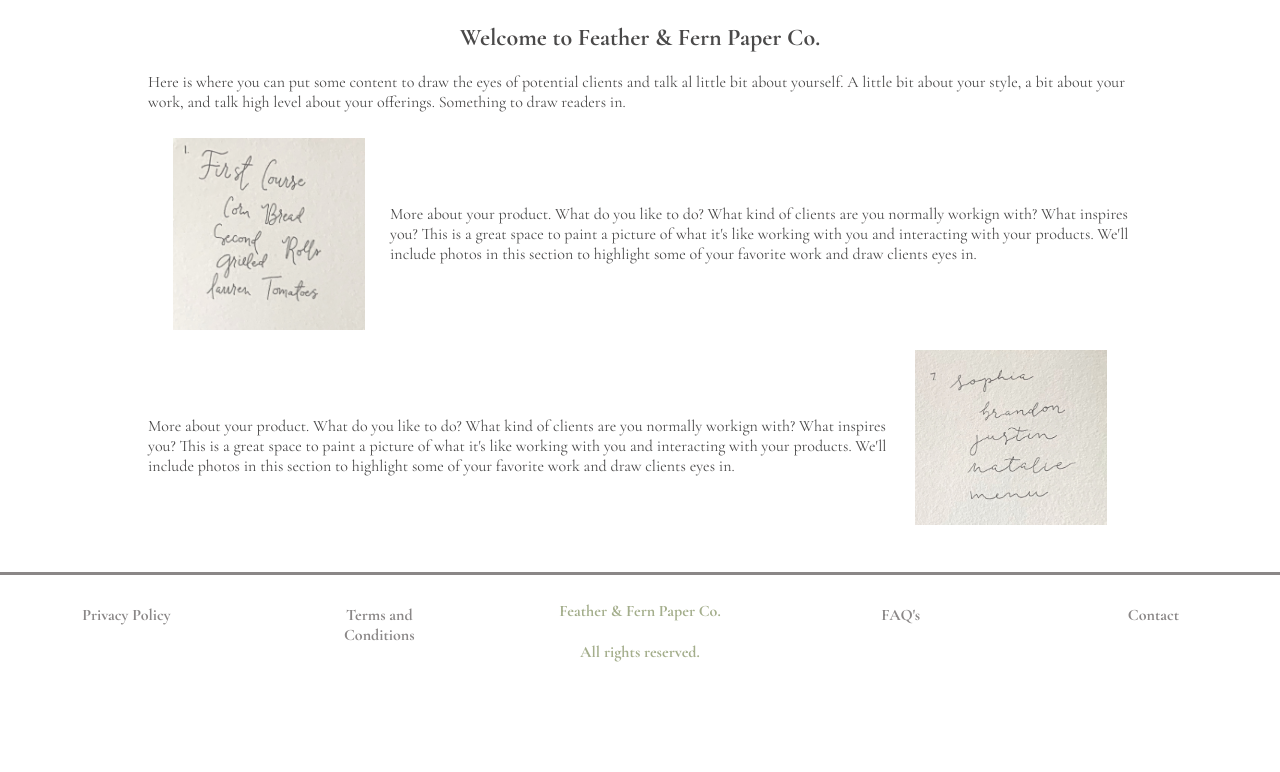
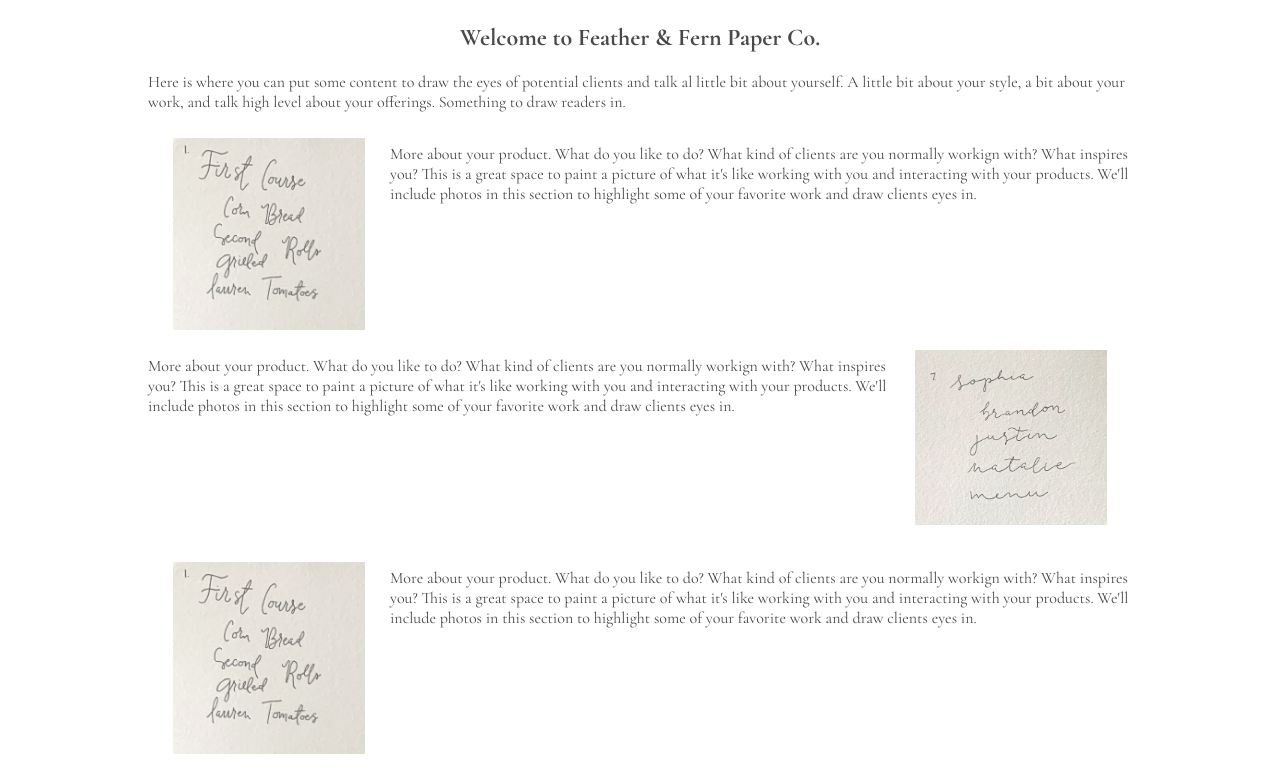
Before and after one commit to natsal33/feather-and-fern-paper-co, a React (Create React App) app: page / in a window 1280 px wide. Shown: the part 560-1332 px from the top of the page. Before the commit the page ends 1243 px from the top, so only its background shows below. Built offline with nearby package versions, Linux system fonts and the light colour scheme.

Commit message:
Fading page highlights complete

```diff
--- a/public/index.html
+++ b/public/index.html
@@ -30,6 +30,8 @@
     <title>Fern & Feather Paper Co.</title>
   </head>
   <body>
+    <script src="https://unpkg.com/react@16.12.0/umd/react.development.js"></script>
+    <script src="https://unpkg.com/react-dom@16.12.0/umd/react-dom.development.js"></script>
     <noscript>You need to enable JavaScript to run this app.</noscript>
     <div id="root"></div>
     <!--
--- /dev/null
+++ b/src/Components/FadeInSection.css
@@ -0,0 +1,13 @@
+section {
+  opacity: 0;
+  visibility: hidden;
+  transition: opacity 3s ease-out, opacity 3s ease-out;
+  will-change: opacity, visibility;
+}
+
+.is-visible {
+  opacity: 1;
+  transform: none;
+  visibility: visible;
+  display: flex;
+}
--- /dev/null
+++ b/src/Components/FadeInSection.js
@@ -0,0 +1,30 @@
+import React from "react";
+import "./FadeInSection.css";
+
+const FadeInSection = ({ children }) => {
+  const domRef = React.useRef();
+
+  const [isVisible, setVisible] = React.useState(false);
+
+  React.useEffect(() => {
+    const observer = new IntersectionObserver((entries) => {
+      if (entries[0].isIntersecting) {
+        setVisible(true);
+      } else {
+        setVisible(false);
+      }
+    });
+
+    observer.observe(domRef.current);
+
+    return () => observer.disconnect();
+  }, []);
+
+  return (
+    <section ref={domRef} className={isVisible ? " is-visible" : ""}>
+      {children}
+    </section>
+  );
+};
+
+export default FadeInSection;
--- /dev/null
+++ b/src/Components/HighlightLeft.js
@@ -0,0 +1,18 @@
+import React from "react";
+
+function HighlightLeft() {
+  return (
+    <div className="highlightItem">
+      <div className="highlightPic" id="highlightLeftPic" />
+      <p className="highlightNote">
+        More about your product. What do you like to do? What kind of clients
+        are you normally workign with? What inspires you? This is a great space
+        to paint a picture of what it's like working with you and interacting
+        with your products. We'll include photos in this section to highlight
+        some of your favorite work and draw clients eyes in.
+      </p>
+    </div>
+  );
+}
+
+export default HighlightLeft;
--- /dev/null
+++ b/src/Components/HighlightRight.js
@@ -0,0 +1,18 @@
+import React from "react";
+
+function HighlightRight() {
+  return (
+    <div className="highlightItem">
+      <p className="highlightNote">
+        More about your product. What do you like to do? What kind of clients
+        are you normally workign with? What inspires you? This is a great space
+        to paint a picture of what it's like working with you and interacting
+        with your products. We'll include photos in this section to highlight
+        some of your favorite work and draw clients eyes in.
+      </p>
+      <div className="highlightPic" id="highlightRightPic" />
+    </div>
+  );
+}
+
+export default HighlightRight;
--- a/src/Components/HomepageHighlights.css
+++ b/src/Components/HomepageHighlights.css
@@ -0,0 +1,28 @@
+#frontPageHighlightArea {
+  align-items: center;
+  position: relative;
+}
+
+.highlightItem {
+  display: flex;
+}
+
+.highlightNote {
+  max-width: 80%;
+}
+
+.highlightPic {
+  min-height: 12rem;
+  min-width: 12rem;
+  background-repeat: no-repeat;
+  background-size: 12rem;
+  margin: 10px 25px;
+}
+
+#highlightLeftPic {
+  background-image: url("../pics/highlight-images/highlight-script1.jpeg");
+}
+
+#highlightRightPic {
+  background-image: url("../pics/highlight-images/highlight-script2.jpeg");
+}
--- a/src/Components/HomepageHighlights.js
+++ b/src/Components/HomepageHighlights.js
@@ -0,0 +1,21 @@
+import React from "react";
+import "./HomepageHighlights.css";
+import FadeInSection from "./FadeInSection";
+import HighlightLeft from "./HighlightLeft";
+import HighlightRight from "./HighlightRight";
+
+function HomepageHighlights() {
+  const highlightContent = [
+    <HighlightLeft />,
+    <HighlightRight />,
+    <HighlightLeft />,
+    <HighlightRight />,
+  ];
+  const displayItems = highlightContent.map((highlight) => (
+    <FadeInSection key={Date.now() + Math.random()}>{highlight}</FadeInSection>
+  ));
+
+  return <div id="frontPageHighlightArea">{displayItems}</div>;
+}
+
+export default HomepageHighlights;
--- a/src/routes/home.css
+++ b/src/routes/home.css
@@ -15,31 +15,6 @@
   background-position-x: center;
 }
 
-.frontPageHighlight {
-  display: flex;
-  align-items: center;
-}
-
-.highlightNote {
-  max-width: 80%;
-}
-
-.highlightPic {
-  min-height: 12rem;
-  min-width: 12rem;
-  background-repeat: no-repeat;
-  background-size: 12rem;
-  margin: 10px 25px;
-}
-
-#highlight1 {
-  background-image: url("../pics/highlight-images/highlight-script1.jpeg");
-}
-
-#highlight2 {
-  background-image: url("../pics/highlight-images/highlight-script2.jpeg");
-}
-
 /* To revisit when doing responsive design editing */
 /* @media only screen and (min-width: 920px) {
 }
--- a/src/routes/home.jsx
+++ b/src/routes/home.jsx
@@ -2,6 +2,7 @@ import React from "react";
 import "./home.css";
 import "../pics/wire_frame.png";
 import Slideshow from "../Components/Slideshow.js";
+import HomepageHighlights from "../Components/HomepageHighlights";
 
 function Home() {
   return (
@@ -17,28 +18,7 @@ function Home() {
           style, a bit about your work, and talk high level about your
           offerings. Something to draw readers in.
         </p>
-        <div className="frontPageHighlight">
-          <div className="highlightPic" id="highlight1" />
-          <p className="highlightNote">
-            More about your product. What do you like to do? What kind of
-            clients are you normally workign with? What inspires you? This is a
-            great space to paint a picture of what it's like working with you
-            and interacting with your products. We'll include photos in this
-            section to highlight some of your favorite work and draw clients
-            eyes in.
-          </p>
-        </div>
-        <div className="frontPageHighlight">
-          <p className="highlightNote">
-            More about your product. What do you like to do? What kind of
-            clients are you normally workign with? What inspires you? This is a
-            great space to paint a picture of what it's like working with you
-            and interacting with your products. We'll include photos in this
-            section to highlight some of your favorite work and draw clients
-            eyes in.
-          </p>
-          <div className="highlightPic" id="highlight2" />
-        </div>
+        <HomepageHighlights />
       </div>
     </div>
   );
```
